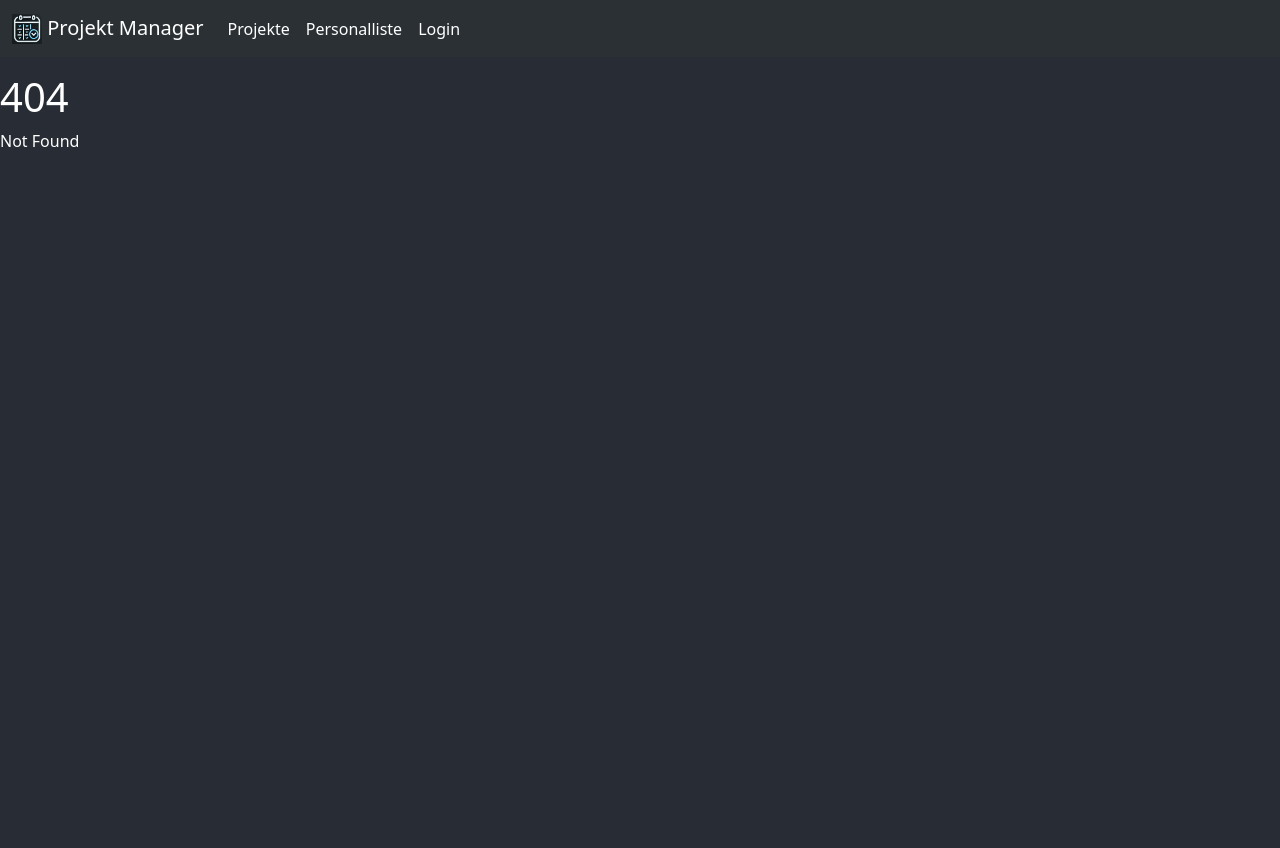
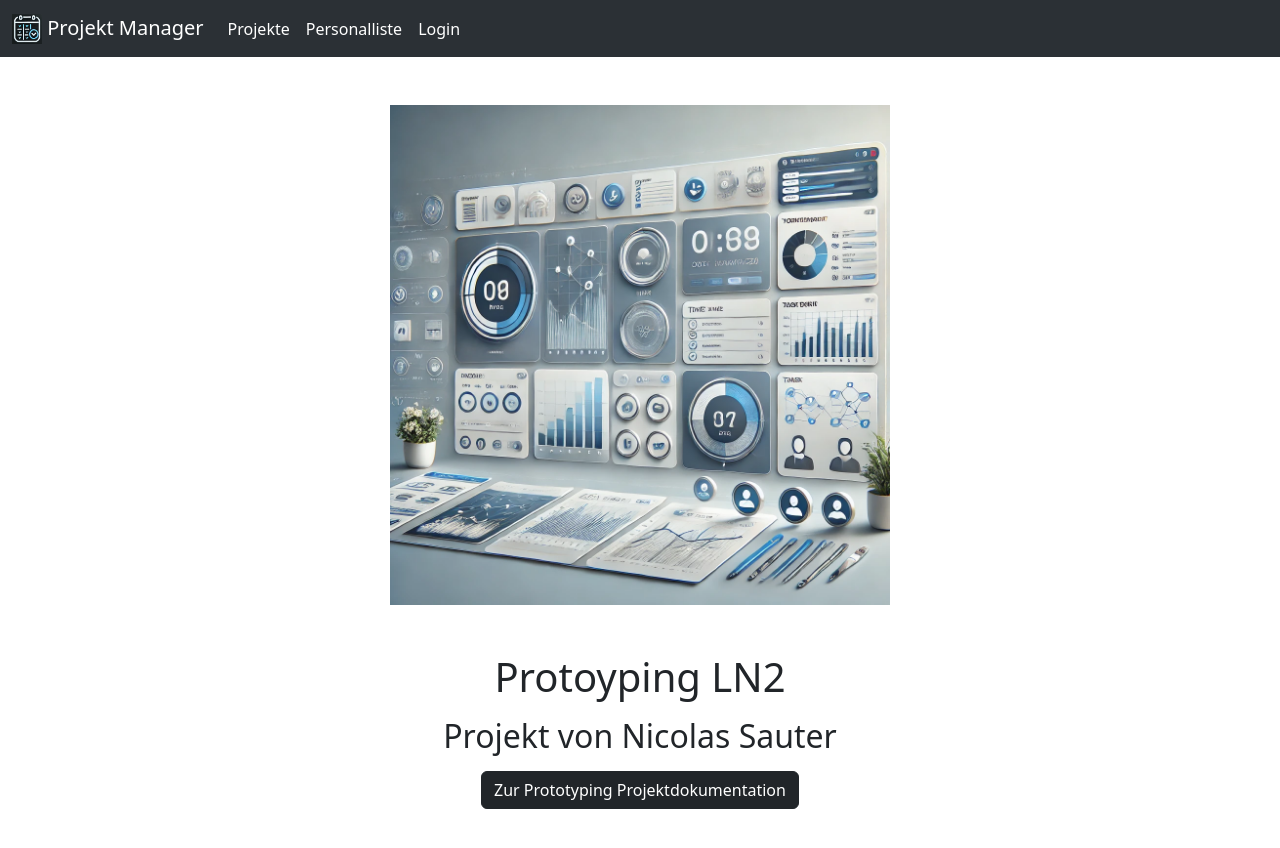
Before and after one commit to Isphyra/Projektmanagement, a SvelteKit app: page / in a window 1280 px wide. Before the commit this address had no page. Shown: the top 848 px of the page. Before the commit the page ends 800 px from the top, so only its background shows below. Built offline with nearby package versions, Linux system fonts and the light colour scheme.

Commit message:
startseite

```diff
--- a/src/routes/+layout.svelte
+++ b/src/routes/+layout.svelte
@@ -1,5 +1,5 @@
 <script>
-  import "./styles.css";
+  //import "./styles.css";
   let { children } = $props();
 </script>
 <nav class="navbar navbar-expand-lg bg-body-tertiary" data-bs-theme="dark">
--- /dev/null
+++ b/src/routes/+page.svelte
@@ -0,0 +1,11 @@
+<body class="container mt-4">
+    <div class="container text-center mb-5 mt-5">
+    <img src = "/images/startseite.webp" alt = "Startseite" width="500" height="500">
+      <h1 class="mb-3 mt-5">Protoyping LN2</h1>
+      <h2>Projekt von Nicolas Sauter</h2>
+      <div>  </div>
+      <p class="lead mt-3">
+    <a href="/Info" class="btn btn-dark">Zur Prototyping Projektdokumentation</a>
+    </p>
+    </div>
+</body>
--- a/src/routes/personal/+page.svelte
+++ b/src/routes/personal/+page.svelte
@@ -2,10 +2,10 @@
       let { data } = $props();
 </script>
 
-<div class="container mt-5">
+<div class="container mb-5 mt-5">
     <div class="container text-center">
       <h1>Personalliste</h1>
       <p><em>Daten und Bilder generiert von ChatGPT und DALL-E</em></p>
-      <a href="/personal/create" class="btn btn-primary">Neue Mitarbeiter/innen hinzufügen</a>
+      <a href="/personal/create" class="btn btn-dark">Neue Mitarbeiter/innen hinzufügen</a>
     </div>
   </div>
--- a/src/routes/projects/+page.svelte
+++ b/src/routes/projects/+page.svelte
@@ -3,14 +3,14 @@
     let { data } = $props();
   </script>
 
-  <header class="container mt-5">
+  <header class="container mb-5 mt-3">
     <div class="container text-center">
       <h1>Projektliste</h1>
       <p>Diese Seite dient zur Verwaltung von Projekten. Sie bietet eine Übersicht über aktuelle Projekte, einschließlich
       einer kurzen Beschreibung und ansprechender Visualisierungen. Über die Schaltfläche "Neues Projekt erstellen" können neue
       Projekte hinzugefügt werden.
     </p>
-      <a href="/projects/create" class="btn btn-primary">Neues Projekt erstellen</a>
+      <a href="/projects/create" class="btn btn-dark">Neues Projekt erstellen</a>
     </div>
   </header>
 
--- a/src/routes/projects/[project_id]/+page.svelte
+++ b/src/routes/projects/[project_id]/+page.svelte
@@ -4,7 +4,7 @@
   </script>
 
   <div class="container mt-4">
-    <a href="/projects" class="btn btn-primary">Zurück zu Liste</a>
+    <a href="/projects" class="btn btn-dark mb-3">Zurück zu Liste</a>
     <div>
   </div>
   <h1>{project.name}</h1>
--- a/src/routes/projects/create/+page.svelte
+++ b/src/routes/projects/create/+page.svelte
@@ -4,7 +4,7 @@
   let { form } = $props();
 </script>
 <div class="container mt-4">
-  <a href="/projects" class="btn btn-primary">Zurück zu Liste</a>
+  <a href="/projects" class="btn btn-dark">Zurück zu Liste</a>
 <h1>Neues Projekt erstellen</h1>
 <form method="POST" action="?/create">
   <div class="mb-3">
```
Also changed, not shown: src/routes/Info/+page.svelte (renamed from src/routes/login/+page.svelte), static/images/startseite.webp (added).
